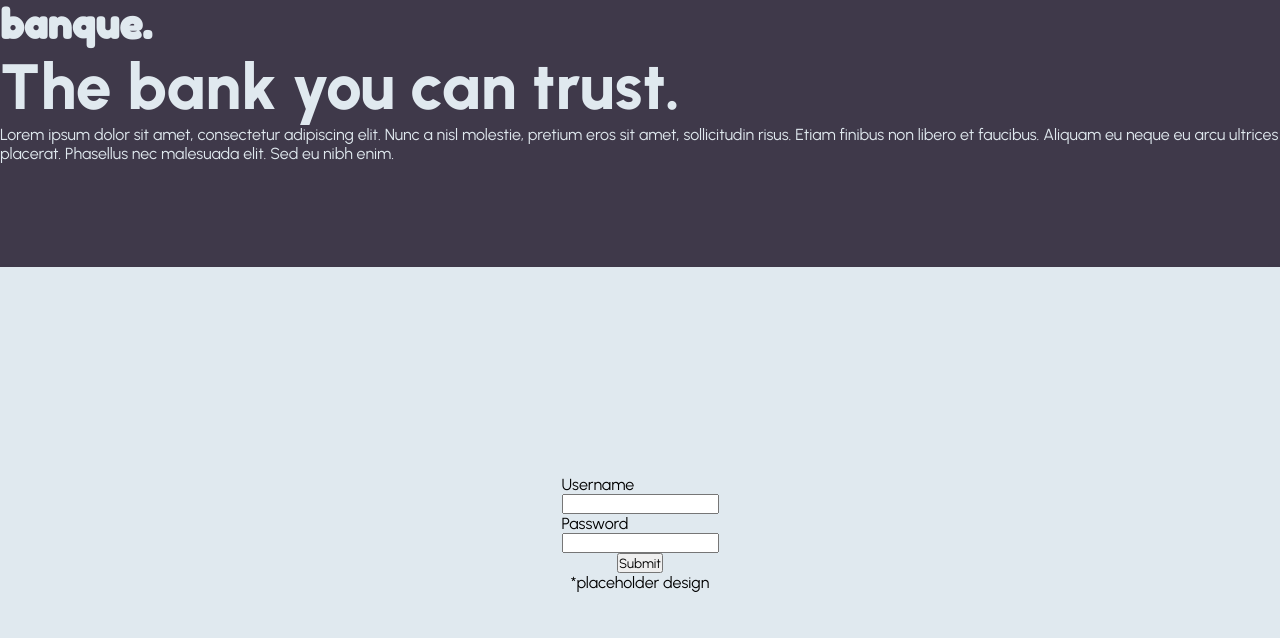
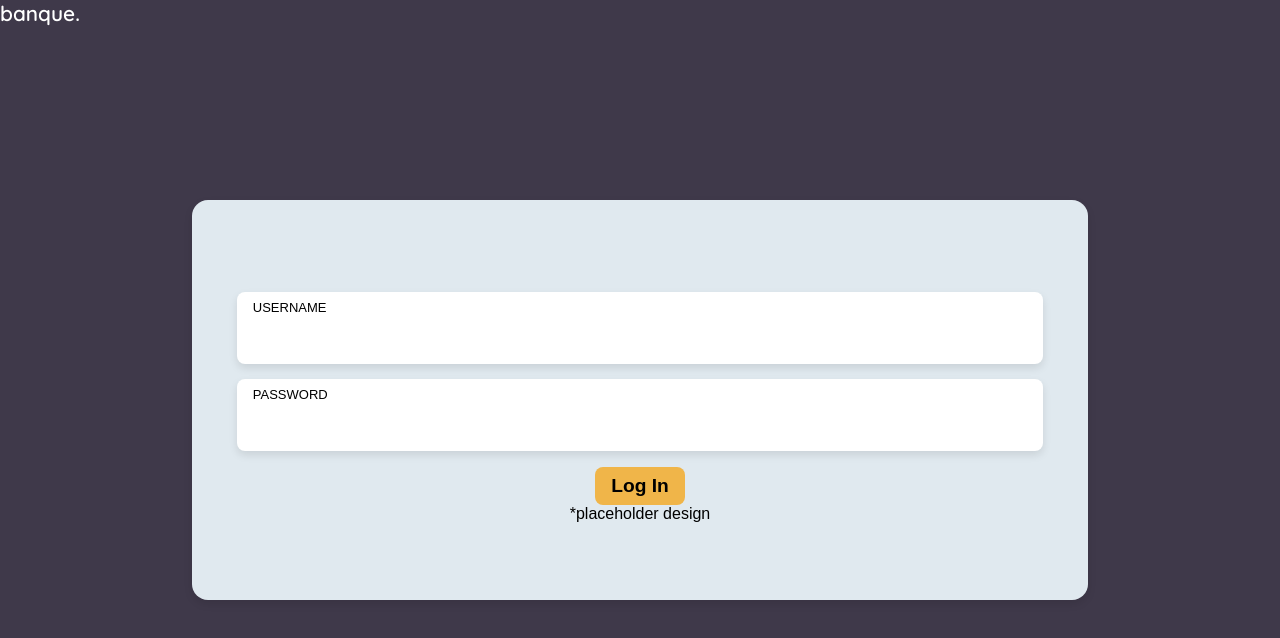
Before and after one commit to jason-nn/banking-app, a React (Create React App) app in the folder my-app/: page / in a window 1280 px wide. Shown: the top 638 px of the page. Built offline with nearby package versions, Linux system fonts and the light colour scheme; the HTML template or start-up script is replaced by a standard one.

Commit message:
Styling log-in page

```diff
--- a/my-app/src/App.css
+++ b/my-app/src/App.css
@@ -1,4 +1,4 @@
-@import url('https://fonts.googleapis.com/css2?family=Fredoka+One&family=Urbanist:ital,wght@0,100;0,200;0,300;0,400;0,500;0,600;0,700;0,800;0,900;1,100;1,200;1,300;1,400;1,500;1,600;1,700;1,800;1,900&display=swap');
+@import url('https://fonts.googleapis.com/css2?family=Quicksand:wght@600&display=swap');
 
 :root {
   --light-color: #E0E9EF;
--- a/my-app/src/components/Login.css
+++ b/my-app/src/components/Login.css
@@ -4,20 +4,24 @@
   width: 100vw;
   display: flex;
   flex-direction: column;
-  background: var(--dark-shade);
-  justify-content: center;
+  background: var(--light-color);
   align-items: center;
+  position: relative;
 }
 
 .login-form {
-
+  height: 50vh;
+  width: 70vw;
   background: var(--light-color);
-  width: 100vw;
-  height: 80%;
+  position: absolute;
+  top: 50%;
+  left: 50%;
+  transform: translate(-50%, -50%);
   display: flex;
   justify-content: center;
   align-items: center;
   flex-direction: column;
+  border-radius: 2vmin;
   box-shadow: 0 0.5vmin 1vmin 0vmin rgba(0, 0, 0, 0.1);
 }
 
@@ -26,18 +30,75 @@
 }
 
 .login-hero {
-  width: 100%;
-  height: 40%;
+  width: 100vw;
+  height: 100vh;
   color: var(--light-color);
+  background: var(--dark-shade);
+  background-size: cover;
+  background-attachment: fixed;
+  background-position: center;
+  background-repeat: no-repeat;
+  display: flex;
 }
 
 .login-logo {
-  font-family: 'Fredoka One', cursive;
-  font-size: 2.5em;
+  font-family: 'Quicksand', sans-serif;
+  font-size: 1.3em;
+  color: white;
 }
 
 .login-hero-title {
   font-size: 4em;
   font-weight: 800;
-    color: var(--light-color);
+  display: none;
 }
+
+.login-hero-text {
+  display: none;
+}
+
+.input-container {
+  display: flex;
+  flex-direction: column;
+  justify-content: center;
+  width: 90%;
+}
+
+.input-label {
+  z-index: 1;
+  transform: translate(2vmin, 150%);
+  text-transform: uppercase;
+  color: black;
+  font-size: small;
+}
+
+.input {
+  border: none;
+  outline: none;
+  width: 100%;
+  height: 3em;
+  font-size: 1.5em;
+  font-weight: bolder;
+  padding: 5vmin 2vmin 3vmin 2vmin;
+  border-radius: 1vmin;
+  box-shadow: 0 0.5vmin 1vmin 0vmin rgba(0, 0, 0, 0.1);
+  transition: 0.2s ease;
+}
+
+.input:focus {
+  border-bottom: 5px solid var(--light-accent);
+}
+
+.main-button {
+  border: none;
+  background: none;
+  background-color: var(--light-accent);
+  margin-top: 2vmin;
+  display: flex;
+  border-radius: 1vmin;
+  justify-content: center;
+  align-items: center;
+  font-size: 1.2em;
+  font-weight: bolder;
+  padding: 1vmin 2vmin 1vmin 2vmin;
+}
--- a/my-app/src/components/Login.js
+++ b/my-app/src/components/Login.js
@@ -24,11 +24,11 @@ export default function Login({ LoginFunction, error }) {
         <p className="login-hero-text">Lorem ipsum dolor sit amet, consectetur adipiscing elit. Nunc a nisl molestie, pretium eros sit amet, sollicitudin risus. Etiam finibus non libero et faucibus. Aliquam eu neque eu arcu ultrices placerat. Phasellus nec malesuada elit. Sed eu nibh enim.</p>
       </div>
       <form className="login-form" onSubmit={submitHandler}>
-        <div>
+        <div className="input-container">
           <label>
-            <div>Username</div>
+            <div className="input-label">Username</div>
             <input
-              className="usernameInput"
+              className="usernameInput input"
               onChange={(e) =>
                 setDetails({ ...details, username: e.target.value })
               }
@@ -37,11 +37,11 @@ export default function Login({ LoginFunction, error }) {
             />
           </label>
         </div>
-        <div>
-          <label>
-            <div>Password</div>
+        <div className="input-container">
+          <label >
+            <div className="input-label">Password</div>
             <input
-              className="passwordInput"
+              className="passwordInput input"
               onChange={(e) =>
                 setDetails({ ...details, password: e.target.value })
               }
@@ -50,7 +50,7 @@ export default function Login({ LoginFunction, error }) {
             />
           </label>
         </div>
-        <Button className="loginSubmitButton" text="Submit" />
+        <Button className="loginSubmitButton main-button" text="Log In" />
         {error !== "" ? <div className="login-error">{error}</div> : ""}
         <span>*placeholder design</span>
       </form>
```
Also changed, not shown: my-app/src/components/hero.jpeg (added).
